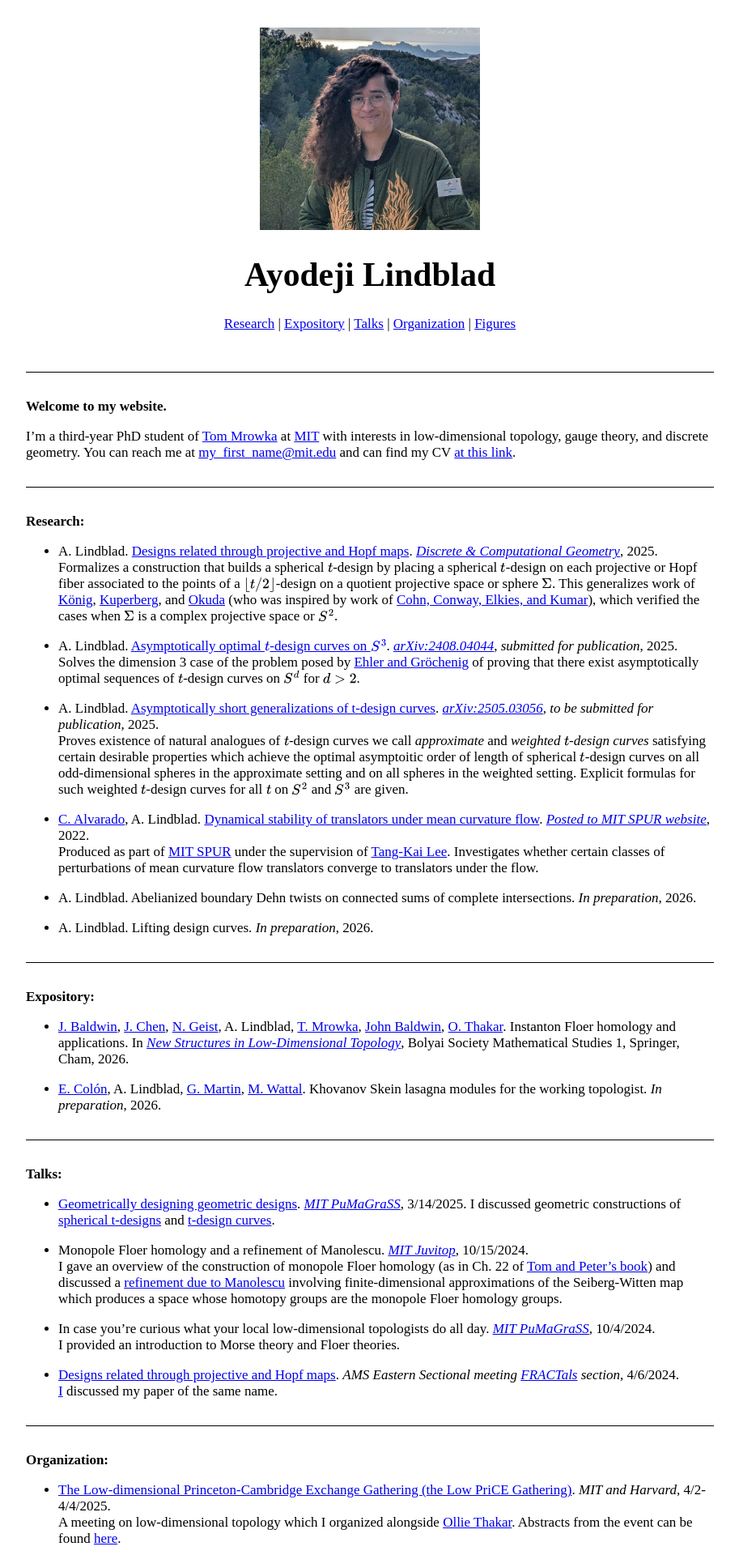
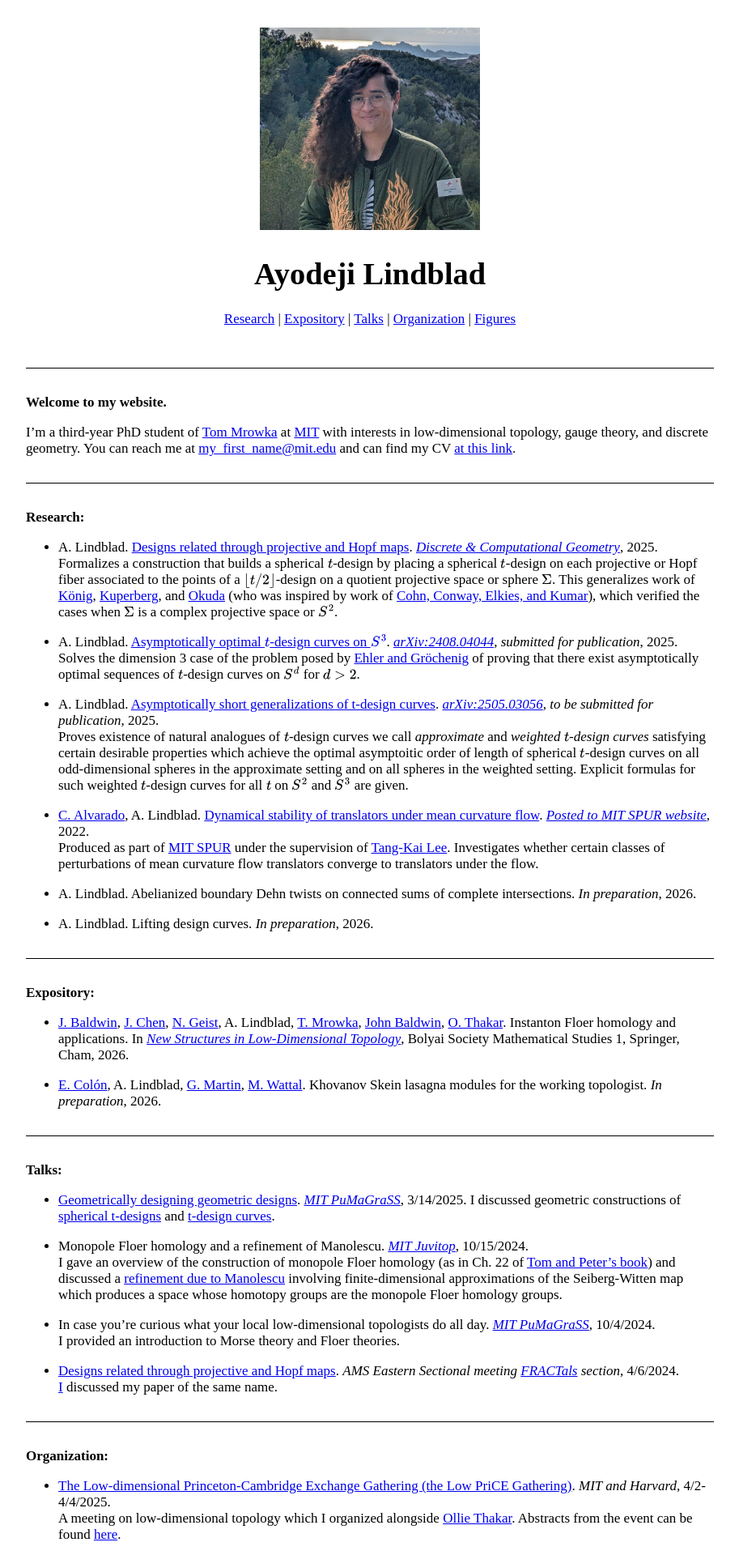
Before and after one commit to AyodejiLindblad/AyodejiLindblad.github.io, a Jekyll site: the page built from index.md, in a window 1280 px wide. Shown: the top 1920 px of the page at 81% size, without its empty margins (183-1096 px from the left). Built offline with Jekyll 4.4.1, drawn with Linux system fonts in a browser that asks for light colours; some web fonts are replaced.

Commit message:
Tweaking title font

```diff
--- a/index.md
+++ b/index.md
@@ -11,7 +11,7 @@ layout: default
 </figure>
 </div>
 
-<h1 style="text-align:center; margin-top:0; font-size: 2.6rem; line-height: 1.05;">
+<h1 style="text-align:center; margin-top:0; font-size: 2.4rem; line-height: 1.05;">
   Ayodeji Lindblad
 </h1>
 
```
